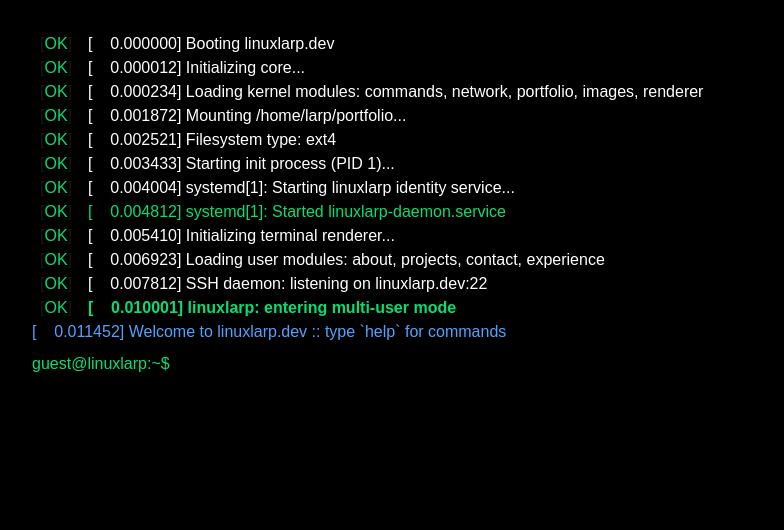
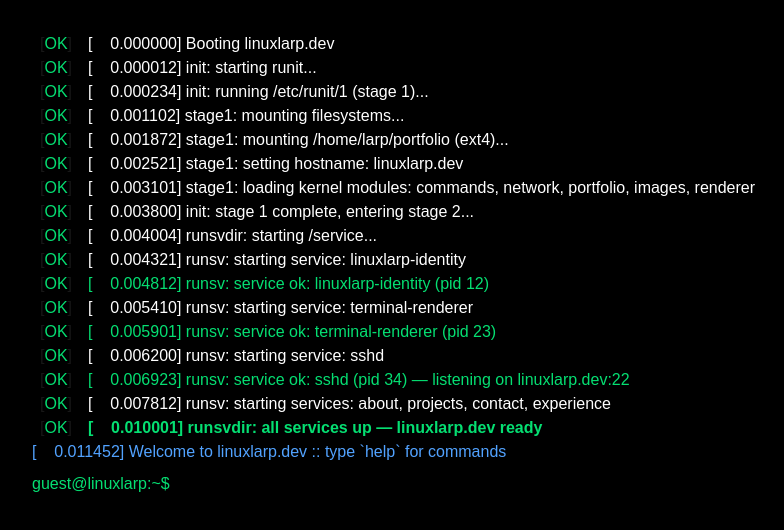
Before and after one commit to linuxlarp/portfolio, a Next.js app: page / in a window 1280 px wide. Shown: the top 530 px of the page, without its empty margins (160-944 px from the left). Built offline with nearby package versions, Linux system fonts and the light colour scheme; a web font is replaced by a local one.

Commit message:
Change boot sequence to mock runit

```diff
--- a/src/app/page.tsx
+++ b/src/app/page.tsx
@@ -1,8 +1,8 @@
 // /src/app/page.tsx
 
-'use client'
+"use client";
 
-import { useEffect, useRef, useState} from "react";
+import { useEffect, useRef, useState } from "react";
 import { useTerminal } from "../components/TerminalContext";
 import TerminalLine from "../components/Terminal";
 
@@ -11,12 +11,12 @@
   type?: "ok" | "failed" | "warn" | "info";
 }
 
-function ConstructStatus({ status, type = "ok"}: ConstructStatusProps) {
+function ConstructStatus({ status, type = "ok" }: ConstructStatusProps) {
   const defaultColors = {
     ok: "text-green-400",
     failed: "text-red-400",
     warn: "text-yellow-400",
-    info: "text-blue-400"
+    info: "text-blue-400",
   };
 
   return (
@@ -34,30 +34,125 @@
     setCurrentLine,
     inputValue,
     setInputValue,
-    handleCommand
+    handleCommand,
   } = useTerminal();
 
   const terminalEndRef = useRef<HTMLDivElement>(null);
 
   useEffect(() => {
-      terminalEndRef.current?.scrollIntoView({ behavior: 'smooth' });
+    terminalEndRef.current?.scrollIntoView({ behavior: "smooth" });
   }, [lines, currentLine]);
 
   useEffect(() => {
     const bootLines = [
-      { text: "[    0.000000] Booting linuxlarp.dev", className: "text-white", animated: false, statusComponent: <ConstructStatus status="OK" type="ok" /> },
-      { text: "[    0.000012] Initializing core...", className: "text-white", animated: false, statusComponent: <ConstructStatus status="OK" type="ok" /> },
-      { text: "[    0.000234] Loading kernel modules: commands, network, portfolio, images, renderer", className: "text-white", animated: false, statusComponent: <ConstructStatus status="OK" type="ok" /> },
-      { text: "[    0.001872] Mounting /home/larp/portfolio...", className: "text-white", animated: false, statusComponent: <ConstructStatus status="OK" type="ok" /> },
-      { text: "[    0.002521] Filesystem type: ext4", className: "text-white", animated: false, statusComponent: <ConstructStatus status="OK" type="ok" /> },
-      { text: "[    0.003433] Starting init process (PID 1)...", className: "text-white", animated: false, statusComponent: <ConstructStatus status="OK" type="ok" /> },
-      { text: "[    0.004004] systemd[1]: Starting linuxlarp identity service...", className: "text-white", animated: false, statusComponent: <ConstructStatus status="OK" type="ok" /> },
-      { text: "[    0.004812] systemd[1]: Started linuxlarp-daemon.service", className: "text-green-400", animated: false, statusComponent: <ConstructStatus status="OK" type="ok" /> },
-      { text: "[    0.005410] Initializing terminal renderer...", className: "text-white", animated: false, statusComponent: <ConstructStatus status="OK" type="ok" /> },
-      { text: "[    0.006923] Loading user modules: about, projects, contact, experience", className: "text-white", animated: false, statusComponent: <ConstructStatus status="OK" type="ok" /> },
-      { text: "[    0.007812] SSH daemon: listening on linuxlarp.dev:22", className: "text-white", animated: false, statusComponent: <ConstructStatus status="OK" type="ok" /> },
-      { text: "[    0.010001] linuxlarp: entering multi-user mode", className: "text-green-400 font-bold", animated: false, statusComponent: <ConstructStatus status="OK" type="ok" /> },
-      { text: "[    0.011452] Welcome to linuxlarp.dev :: type `help` for commands", className: "text-blue-400", animated: true, statusComponent: null },
+      {
+        text: "[    0.000000] Booting linuxlarp.dev",
+        className: "text-white",
+        animated: false,
+        statusComponent: <ConstructStatus status="OK" type="ok" />,
+      },
+      {
+        text: "[    0.000012] init: starting runit...",
+        className: "text-white",
+        animated: false,
+        statusComponent: <ConstructStatus status="OK" type="ok" />,
+      },
+      {
+        text: "[    0.000234] init: running /etc/runit/1 (stage 1)...",
+        className: "text-white",
+        animated: false,
+        statusComponent: <ConstructStatus status="OK" type="ok" />,
+      },
+      {
+        text: "[    0.001102] stage1: mounting filesystems...",
+        className: "text-white",
+        animated: false,
+        statusComponent: <ConstructStatus status="OK" type="ok" />,
+      },
+      {
+        text: "[    0.001872] stage1: mounting /home/larp/portfolio (ext4)...",
+        className: "text-white",
+        animated: false,
+        statusComponent: <ConstructStatus status="OK" type="ok" />,
+      },
+      {
+        text: "[    0.002521] stage1: setting hostname: linuxlarp.dev",
+        className: "text-white",
+        animated: false,
+        statusComponent: <ConstructStatus status="OK" type="ok" />,
+      },
+      {
+        text: "[    0.003101] stage1: loading kernel modules: commands, network, portfolio, images, renderer",
+        className: "text-white",
+        animated: false,
+        statusComponent: <ConstructStatus status="OK" type="ok" />,
+      },
+      {
+        text: "[    0.003800] init: stage 1 complete, entering stage 2...",
+        className: "text-white",
+        animated: false,
+        statusComponent: <ConstructStatus status="OK" type="ok" />,
+      },
+      {
+        text: "[    0.004004] runsvdir: starting /service...",
+        className: "text-white",
+        animated: false,
+        statusComponent: <ConstructStatus status="OK" type="ok" />,
+      },
+      {
+        text: "[    0.004321] runsv: starting service: linuxlarp-identity",
+        className: "text-white",
+        animated: false,
+        statusComponent: <ConstructStatus status="OK" type="ok" />,
+      },
+      {
+        text: "[    0.004812] runsv: service ok: linuxlarp-identity (pid 12)",
+        className: "text-green-400",
+        animated: false,
+        statusComponent: <ConstructStatus status="OK" type="ok" />,
+      },
+      {
+        text: "[    0.005410] runsv: starting service: terminal-renderer",
+        className: "text-white",
+        animated: false,
+        statusComponent: <ConstructStatus status="OK" type="ok" />,
+      },
+      {
+        text: "[    0.005901] runsv: service ok: terminal-renderer (pid 23)",
+        className: "text-green-400",
+        animated: false,
+        statusComponent: <ConstructStatus status="OK" type="ok" />,
+      },
+      {
+        text: "[    0.006200] runsv: starting service: sshd",
+        className: "text-white",
+        animated: false,
+        statusComponent: <ConstructStatus status="OK" type="ok" />,
+      },
+      {
+        text: "[    0.006923] runsv: service ok: sshd (pid 34) — listening on linuxlarp.dev:22",
+        className: "text-green-400",
+        animated: false,
+        statusComponent: <ConstructStatus status="OK" type="ok" />,
+      },
+      {
+        text: "[    0.007812] runsv: starting services: about, projects, contact, experience",
+        className: "text-white",
+        animated: false,
+        statusComponent: <ConstructStatus status="OK" type="ok" />,
+      },
+      {
+        text: "[    0.010001] runsvdir: all services up — linuxlarp.dev ready",
+        className: "text-green-400 font-bold",
+        animated: false,
+        statusComponent: <ConstructStatus status="OK" type="ok" />,
+      },
+      {
+        text: "[    0.011452] Welcome to linuxlarp.dev :: type `help` for commands",
+        className: "text-blue-400",
+        animated: true,
+        statusComponent: null,
+      },
     ];
     setLines(bootLines);
   }, [setLines]);
@@ -87,9 +182,15 @@
         parts.push(txt.slice(lastIndex, idx));
       }
       parts.push(
-        <a key={`link-${key++}`} href={m[2].trim()} target="_blank" rel="noopener noreferrer" className="underline text-blue-400">
+        <a
+          key={`link-${key++}`}
+          href={m[2].trim()}
+          target="_blank"
+          rel="noopener noreferrer"
+          className="underline text-blue-400"
+        >
           {m[1].trim()}
-        </a>
+        </a>,
       );
       lastIndex = idx + m[0].length;
     }
@@ -101,7 +202,8 @@
     return parts;
   };
 
-  const renderDropdown = (txt: string) => { // Begin working on this
+  const renderDropdown = (txt: string) => {
+    // Begin working on this
     const regex = /%DROPDOWN:([^%]+?)%([\s\S]*?)%DROPDOWN%/g;
     const parts: React.ReactNode[] = [];
     let lastIndex = 0;
@@ -116,7 +218,7 @@
       parts.push(
         <details key={`detail-${key++}`} className="">
           {m[1].trim()}
-        </details>
+        </details>,
       );
 
       lastIndex = idx + m[0].length;
@@ -129,20 +231,25 @@
     return parts;
   };
 
-
-  const renderTerminalLine = (line: typeof lines[0], index: number) => {
+  const renderTerminalLine = (line: (typeof lines)[0], index: number) => {
     const showStatus = line.statusComponent && currentLine > index;
 
     if (line.image) {
       return (
-        <img src={line.image} alt="terminal-image" className="max-w-full mt-2 rounded" />
+        <img
+          src={line.image}
+          alt="terminal-image"
+          className="max-w-full mt-2 rounded"
+        />
       );
     }
 
     if (line.link) {
       return (
         <>
-          {line.statusComponent && <span className="flex-shrink-0">{line.statusComponent}</span>}
+          {line.statusComponent && (
+            <span className="flex-shrink-0">{line.statusComponent}</span>
+          )}
           <a
             href={line.link.href}
             target="_blank"
@@ -155,13 +262,17 @@
       );
     }
 
-
     if (line.animated && line.text) {
       if (currentLine === index) {
-        const typingText = line.text.replace(/%LINK:([^:]+?):([^%]+?)%/g, (_, title) => title);
+        const typingText = line.text.replace(
+          /%LINK:([^:]+?):([^%]+?)%/g,
+          (_, title) => title,
+        );
         return (
           <>
-            {showStatus && <span className="flex-shrink-0">{line.statusComponent}</span>}
+            {showStatus && (
+              <span className="flex-shrink-0">{line.statusComponent}</span>
+            )}
             <span className={line.className}>
               <TerminalLine
                 text={typingText}
@@ -175,9 +286,13 @@
 
       return (
         <>
-          {line.statusComponent && <span className="flex-shrink-0">{line.statusComponent}</span>}
-          <span className={`${line.className} whitespace-pre-wrap break-words flex-1`}>
-            {renderTextWithLinks(line.text || '\u00A0')}
+          {line.statusComponent && (
+            <span className="flex-shrink-0">{line.statusComponent}</span>
+          )}
+          <span
+            className={`${line.className} whitespace-pre-wrap break-words flex-1`}
+          >
+            {renderTextWithLinks(line.text || "\u00A0")}
           </span>
         </>
       );
@@ -185,9 +300,13 @@
 
     return (
       <>
-        {line.statusComponent && <span className="flex-shrink-0">{line.statusComponent}</span>}
-        <span className={`${line.className} whitespace-pre-wrap break-words flex-1`}>
-          {renderTextWithLinks(line.text || '\u00A0')}
+        {line.statusComponent && (
+          <span className="flex-shrink-0">{line.statusComponent}</span>
+        )}
+        <span
+          className={`${line.className} whitespace-pre-wrap break-words flex-1`}
+        >
+          {renderTextWithLinks(line.text || "\u00A0")}
         </span>
       </>
     );
@@ -204,14 +323,14 @@
           value={inputValue}
           onChange={(e) => setInputValue(e.target.value)}
           onKeyDown={(e) => {
-            if (e.key === 'Enter') {
+            if (e.key === "Enter") {
               handleCommand(inputValue);
-            } else if (e.key === 'ArrowUp') {
+            } else if (e.key === "ArrowUp") {
               e.preventDefault();
-              navigateHistory('up');
-            } else if (e.key === 'ArrowDown') {
+              navigateHistory("up");
+            } else if (e.key === "ArrowDown") {
               e.preventDefault();
-              navigateHistory('down');
+              navigateHistory("down");
             }
           }}
           className="bg-transparent text-green-400 outline-none flex-1 font-mono"
@@ -225,12 +344,13 @@
   return (
     <div className="min-h-screen bg-black font-mono p-8">
       <div className="max-w-4xl mx-auto">
-        {lines.map((line, index) =>
-          index <= currentLine && (
-            <div key={index} className="flex items-start">
-              {renderTerminalLine(line, index)}
-            </div>
-          )
+        {lines.map(
+          (line, index) =>
+            index <= currentLine && (
+              <div key={index} className="flex items-start">
+                {renderTerminalLine(line, index)}
+              </div>
+            ),
         )}
         {currentLine >= lines.length && renderCommandInput()}
         <div ref={terminalEndRef} />
```
